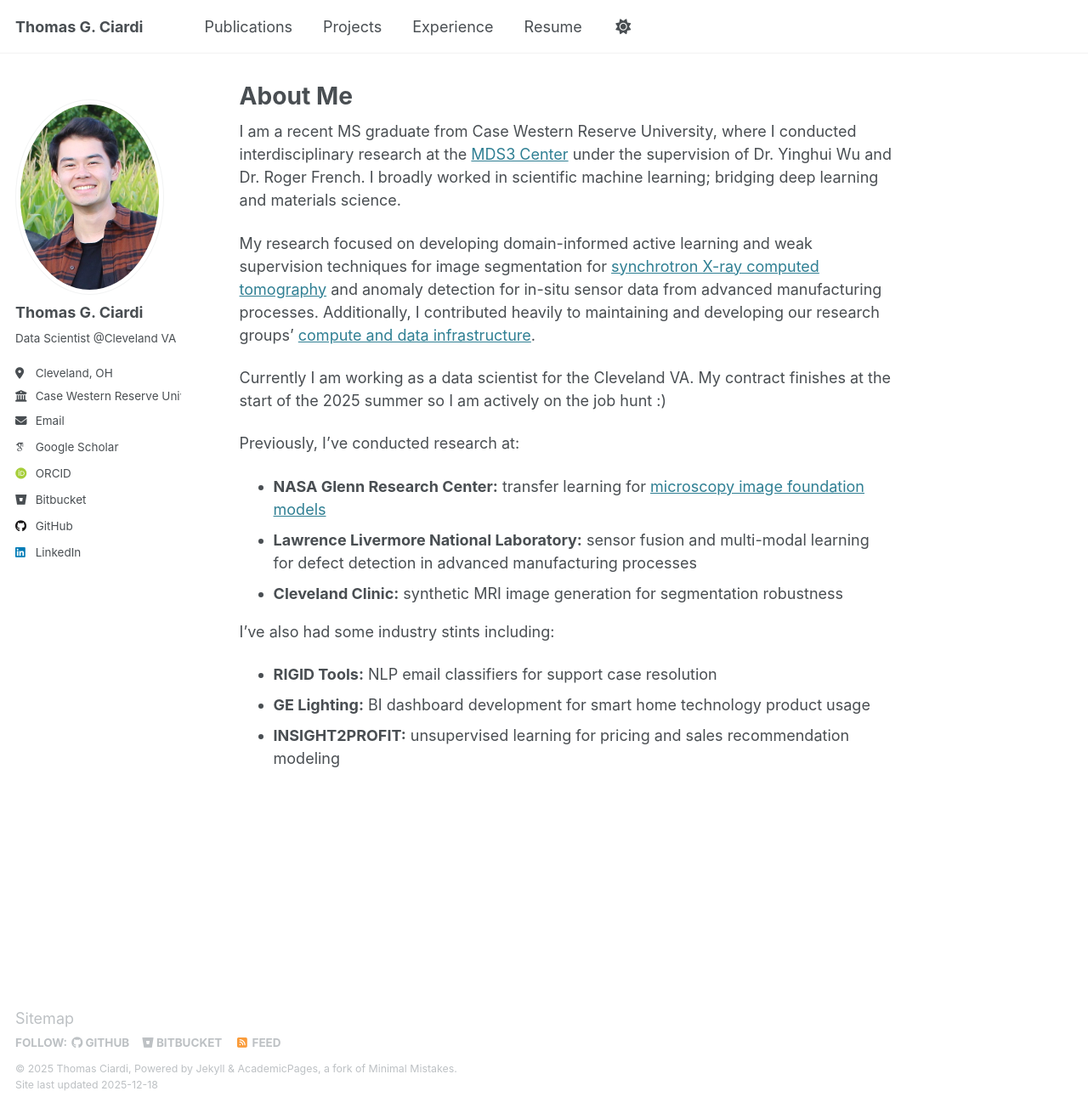
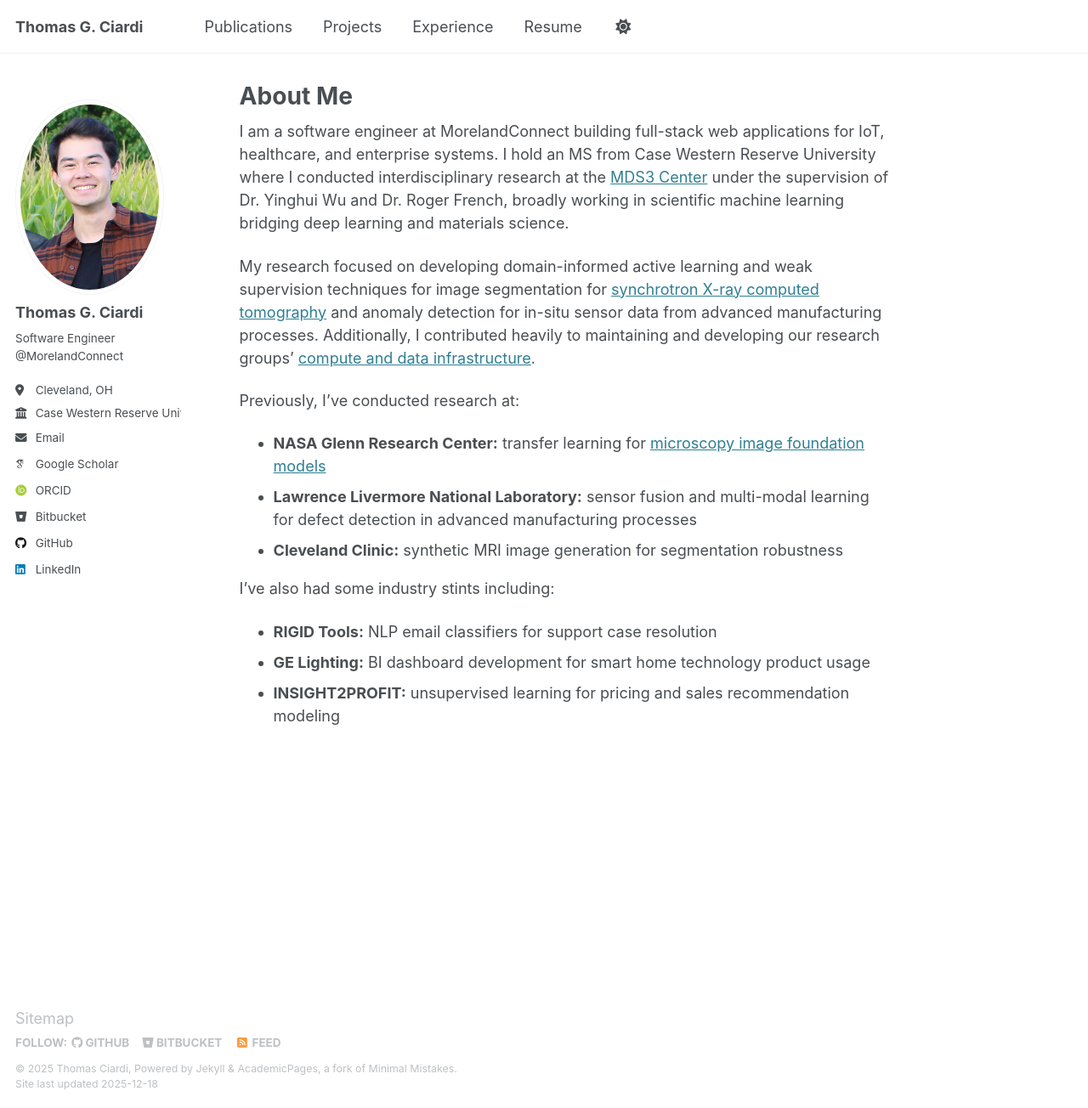
Before and after one commit to tomciardi/tomciardi.github.io, a Jekyll site: the page built from _pages/about.md, in a window 1280 px wide and 1304 px high. Shown: the whole window at 85% size. Built offline with Jekyll 4.4.1, drawn with Linux system fonts in a browser that asks for light colours; some web fonts are replaced.

Commit message:
update website for MorelandConnect position
🤖 Generated with [Claude Code](https://claude.com/claude-code)

Co-Authored-By: Claude Opus 4.5 <noreply@anthropic.com>

```diff
--- a/_config.yml
+++ b/_config.yml
@@ -25,7 +25,7 @@ author:
   avatar           : "ciardi.png"
   name             : "Thomas G. Ciardi"
   pronouns         : # example: "she/her"
-  bio              : "Data Scientist @Cleveland VA"
+  bio              : "Software Engineer @MorelandConnect"
   location         : "Cleveland, OH"
   employer         : "Case Western Reserve University"
   uri              : # URL
--- a/_pages/about.md
+++ b/_pages/about.md
@@ -7,11 +7,9 @@ redirect_from:
   - /about.html
 ---
 
-I am a recent MS graduate from Case Western Reserve University, where I conducted interdisciplinary research at the [MDS3 Center](https://mds3-coe.com/) under the supervision of Dr. Yinghui Wu and Dr. Roger French. I broadly worked in scientific machine learning; bridging deep learning and materials science.
+I am a software engineer at MorelandConnect building full-stack web applications for IoT, healthcare, and enterprise systems. I hold an MS from Case Western Reserve University where I conducted interdisciplinary research at the [MDS3 Center](https://mds3-coe.com/) under the supervision of Dr. Yinghui Wu and Dr. Roger French, broadly working in scientific machine learning bridging deep learning and materials science.
 
 My research focused on developing domain-informed active learning and weak supervision techniques for image segmentation for [synchrotron X-ray computed tomography](https://advanced.onlinelibrary.wiley.com/doi/abs/10.1002/adem.202401699) and anomaly detection for in-situ sensor data from advanced manufacturing processes. Additionally, I contributed heavily to maintaining and developing our research groups' [compute and data infrastructure](https://ieeexplore.ieee.org/abstract/document/10487079).
-
-Currently I am working as a data scientist for the Cleveland VA. My contract finishes at the start of the 2025 summer so I am actively on the job hunt :)
 
 Previously, I've conducted research at:
 - **NASA Glenn Research Center:** transfer learning for [microscopy image foundation models](https://github.com/nasa/pretrained-microscopy-models)
```
Also changed, not shown: _pages/markdown.md (+2 -1 lines).
